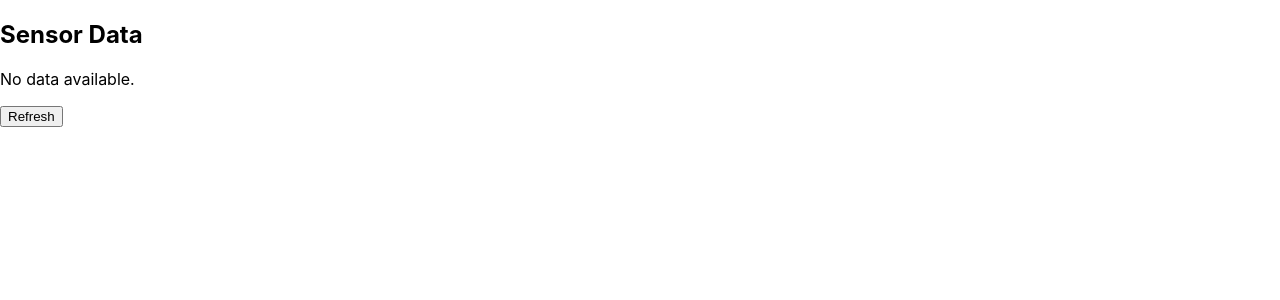
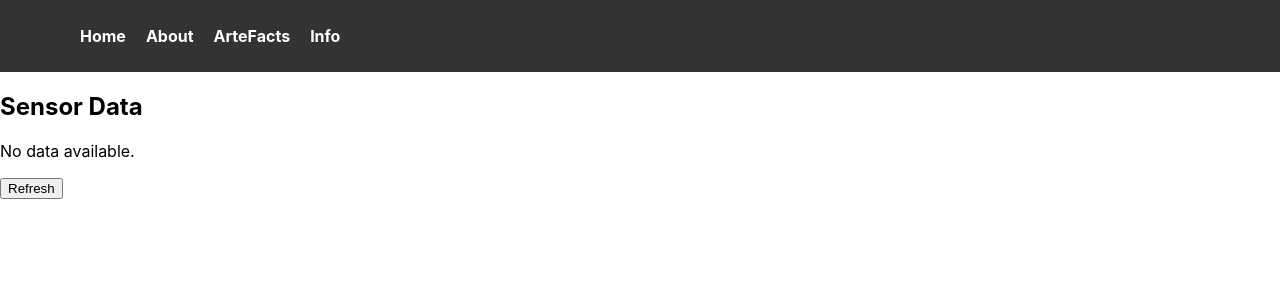
Before and after one commit to MuseGuard/muse-guard-sep, a React (Create React App) app: page /#/data in a window 1280 px wide. Shown: the top 300 px of the page. Built offline with nearby package versions, Linux system fonts and the light colour scheme; no server answers.

Commit message:
nav bar with hash router

```diff
--- a/package.json
+++ b/package.json
@@ -6,8 +6,10 @@
     "@testing-library/jest-dom": "^5.17.0",
     "@testing-library/react": "^13.4.0",
     "@testing-library/user-event": "^13.5.0",
+    "axios": "^1.6.0",
     "react": "^18.2.0",
     "react-dom": "^18.2.0",
+    "react-router-dom": "^6.18.0",
     "react-scripts": "5.0.1",
     "web-vitals": "^2.1.4"
   },
--- a/src/App.css
+++ b/src/App.css
@@ -1,38 +1,11 @@
+/* App.css */
+
 .App {
-  text-align: center;
-}
-
-.App-logo {
-  height: 40vmin;
-  pointer-events: none;
-}
-
-@media (prefers-reduced-motion: no-preference) {
-  .App-logo {
-    animation: App-logo-spin infinite 20s linear;
-  }
-}
-
-.App-header {
-  background-color: #282c34;
+  font-family: Arial, sans-serif;
+  background-color: #f0f0f0; /* Change this to your desired background color */
   min-height: 100vh;
   display: flex;
   flex-direction: column;
   align-items: center;
   justify-content: center;
-  font-size: calc(10px + 2vmin);
-  color: white;
 }
-
-.App-link {
-  color: #61dafb;
-}
-
-@keyframes App-logo-spin {
-  from {
-    transform: rotate(0deg);
-  }
-  to {
-    transform: rotate(360deg);
-  }
-}
--- a/src/App.js
+++ b/src/App.js
@@ -1,13 +1,16 @@
-import React from "react";
-import SensorData from "./Pages/SensorData";
-
- // Replace with your actual API URL
+import React from 'react';
+import Nav from './Pages/Nav';
+import { Outlet } from 'react-router-dom';
+import './App.css'; // Import the custom CSS file
 
 function App() {
   return (
-    <div className="App">
-      <SensorData />
-    </div>
+    <main className="app-main">
+      <Nav />
+      <div className="app-content">
+        <Outlet />
+      </div>
+    </main>
   );
 }
 
--- /dev/null
+++ b/src/Pages/About.jsx
@@ -0,0 +1,8 @@
+const About = () => {
+    return (
+        <h1>HELLO</h1>
+    )
+
+};
+
+export default About;
--- /dev/null
+++ b/src/Pages/Home.jsx
@@ -0,0 +1,7 @@
+const Home = () => {
+    return (
+        <h1>HELLO</h1>
+    )
+};
+
+export default Home;
--- /dev/null
+++ b/src/Pages/Info.jsx
@@ -0,0 +1,33 @@
+import React from "react";
+import useSensorData from "../Hooks/useSensorData";
+
+const Info = () => {
+    const { sensorData, isLoading, fetchData } = useSensorData();
+
+    const handleRefreshClick = () => {
+        fetchData();
+    };
+
+    return (
+        <div>
+            <h2>Sensor Data</h2>
+            {isLoading ? (
+                <p>Loading sensor data...</p>
+            ) : (
+                <div>
+                    {sensorData ? (
+                        <div>
+                            <p>Sensor Value: {sensorData.value}</p>
+                            {/* Replace 'value' with the actual property name you have in your data */}
+                        </div>
+                    ) : (
+                        <p>No data available.</p>
+                    )}
+                    <button onClick={handleRefreshClick}>Refresh</button>
+                </div>
+            )}
+        </div>
+    );
+};
+
+export default Info;
--- /dev/null
+++ b/src/Pages/ManageArtefact.jsx
@@ -0,0 +1,7 @@
+const ManageArtefact = () => {
+    return(
+        <h1>Artefacts</h1>
+    )
+};
+
+export default ManageArtefact;
--- /dev/null
+++ b/src/Pages/Nav.jsx
@@ -0,0 +1,28 @@
+import React from 'react';
+import {Link}  from 'react-router-dom';
+import '../Styles/Nav.css';
+
+const Nav = () => {
+  return (
+    <nav className="nav-bar">
+      <div className="nav-bar-container">
+        <ul className="nav-bar-list">
+          <li>
+            <Link to="/" className="nav-bar-list-item">Home</Link>
+          </li>
+          <li>
+            <Link to="/about" className="nav-bar-list-item">About</Link>
+          </li>
+          <li>
+            <Link to="/manage" className="nav-bar-list-item">ArteFacts</Link>
+          </li>
+          <li>
+            <Link to="/data" className="nav-bar-list-item">Info</Link>
+          </li>
+        </ul>
+      </div>
+    </nav>
+  );
+};
+
+export default Nav;
--- /dev/null
+++ b/src/Styles/Nav.css
@@ -0,0 +1,31 @@
+/* Nav.css */
+
+.nav-bar {
+    background-color: #333; /* Change this to your desired background color */
+    color: #fff; /* Change this to your desired text color */
+    padding: 10px;
+  }
+
+  .nav-bar-container {
+    max-width: 1200px; /* Adjust the maximum width as needed */
+    margin: 0 auto;
+    display: flex;
+    justify-content: space-between;
+    align-items: center;
+  }
+
+  .nav-bar-list {
+    list-style: none;
+    display: flex;
+    gap: 20px;
+  }
+
+  .nav-bar-list-item {
+    text-decoration: none;
+    color: #fff; /* Change this to your desired link color */
+    font-weight: bold;
+  }
+
+  .nav-bar-list-item:hover {
+    text-decoration: underline; /* Add an underline on hover */
+  }
--- a/src/index.js
+++ b/src/index.js
@@ -1,13 +1,43 @@
 import React from 'react';
 import ReactDOM from 'react-dom/client';
+import Home from './Pages/Home';
+import About from './Pages/About';
 import './index.css';
+import { RouterProvider, createHashRouter } from "react-router-dom";
 import App from './App';
 import reportWebVitals from './reportWebVitals';
+import Info from './Pages/Info';
+import ManageArtefact from './Pages/ManageArtefact';
+
+const router = createHashRouter([
+  {
+    path: "/",
+    element: <App />,
+    children: [
+      {
+        path: "/",
+        element: <Home/>,
+      },
+      {
+        path: "/about",
+        element: <About/>,
+      },
+      {
+        path: "/data",
+        element: <Info/>,
+      },
+      {
+        path: "/manage",
+        element: <ManageArtefact/>,
+      },
+    ],
+  },
+]);
 
 const root = ReactDOM.createRoot(document.getElementById('root'));
 root.render(
   <React.StrictMode>
-    <App />
+    <RouterProvider router={router}/>
   </React.StrictMode>
 );
 
```
Also changed, not shown: 1 other file (tests, documents, lock files or other folders).
